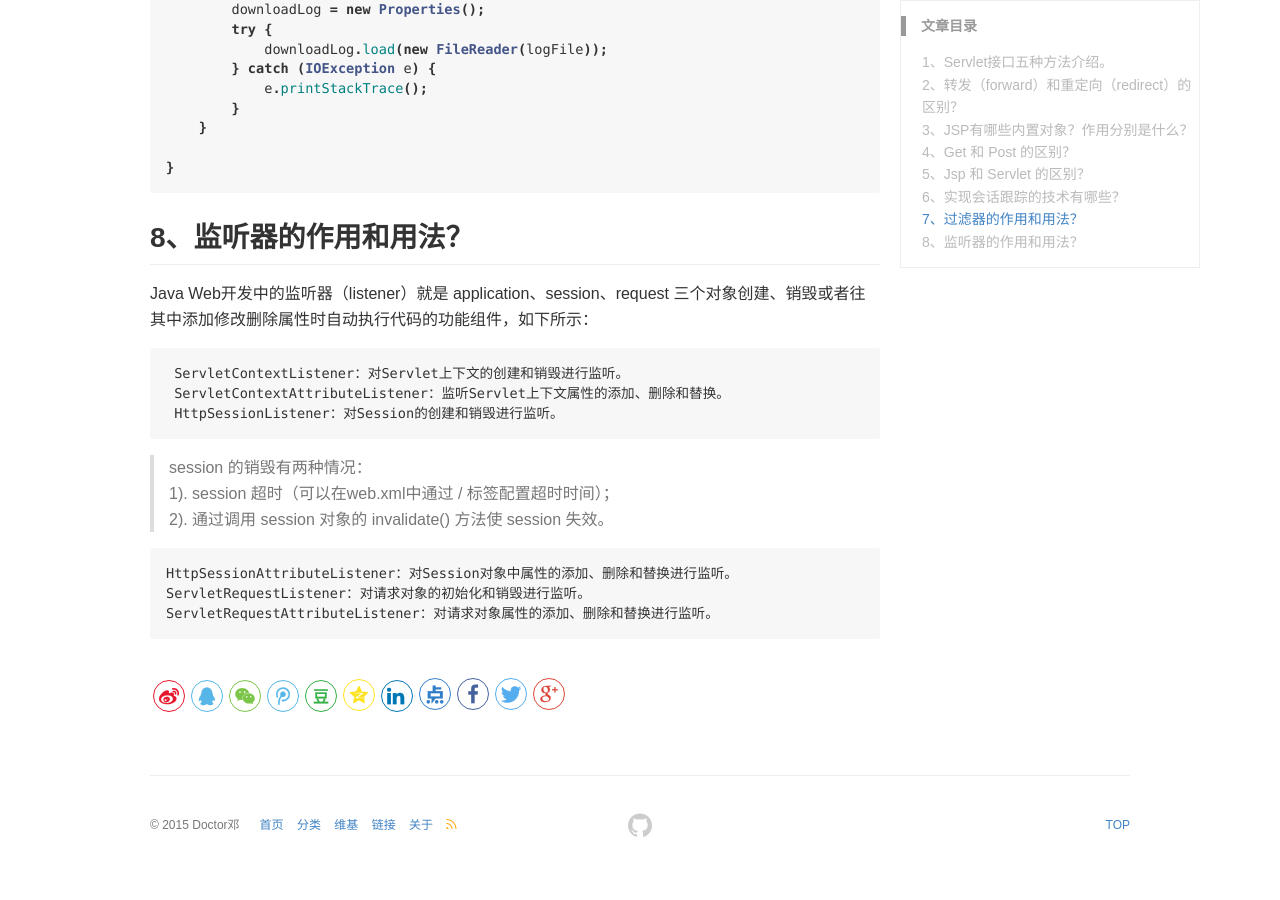
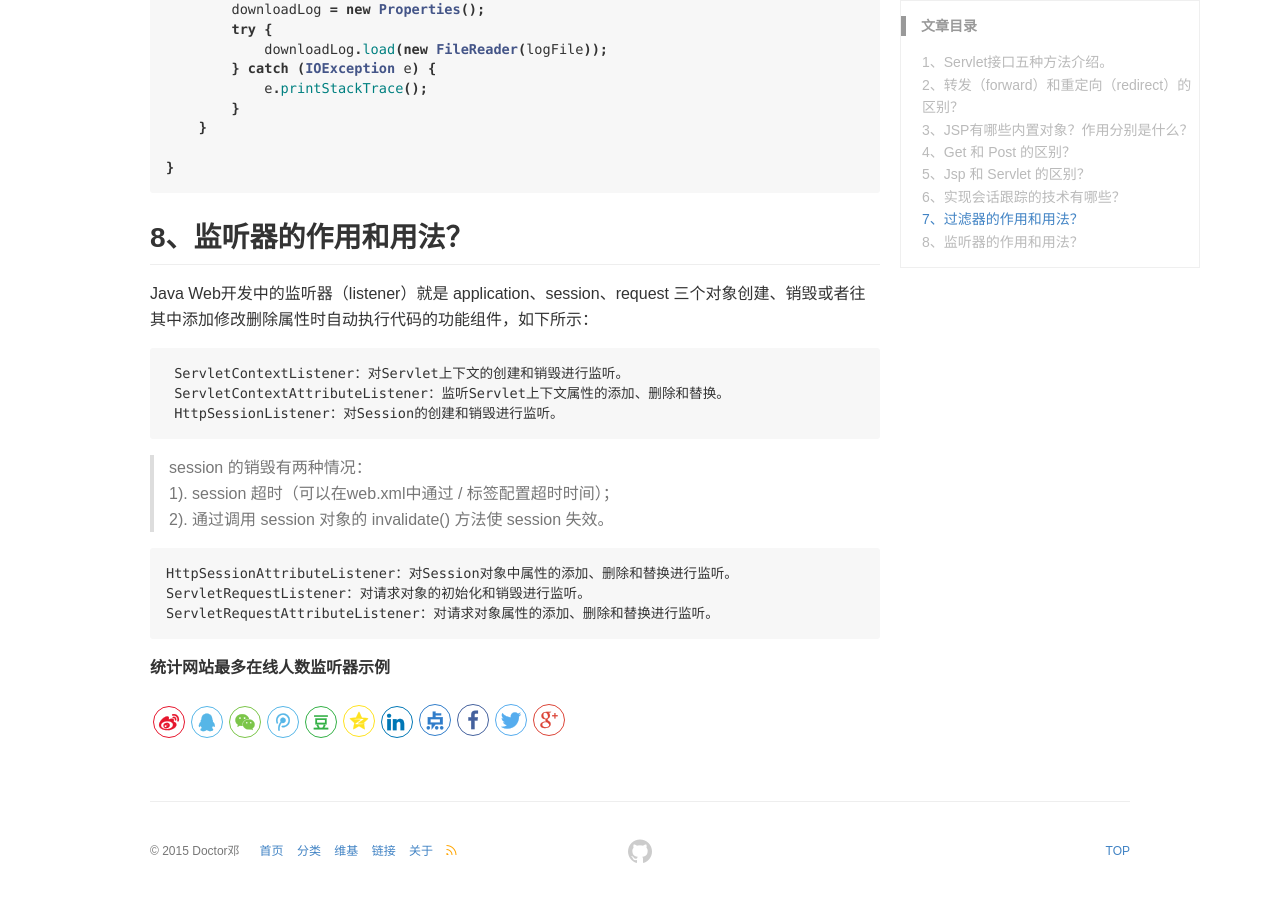
Before and after one commit to DoctorDeng/DoctorDeng.github.io, a Jekyll site: the page built from _posts/2016-09-12-java-面试.md, in a window 1280 px wide and 900 px high, scrolled down 6065 px. Built offline with Jekyll 4.4.1, drawn with Linux system fonts in a browser that asks for light colours; before the commit the page ends 6939 px from its top, so only the background shows below that.

Commit message:
modify file

```diff
--- a/_posts/2016-09-12-java-面试.md
+++ b/_posts/2016-09-12-java-面试.md
@@ -233,3 +233,5 @@ Java Web开发中的监听器（listener）就是 application、session、reques
     HttpSessionAttributeListener：对Session对象中属性的添加、删除和替换进行监听。
     ServletRequestListener：对请求对象的初始化和销毁进行监听。
     ServletRequestAttributeListener：对请求对象属性的添加、删除和替换进行监听。
+
+**统计网站最多在线人数监听器示例**
```
